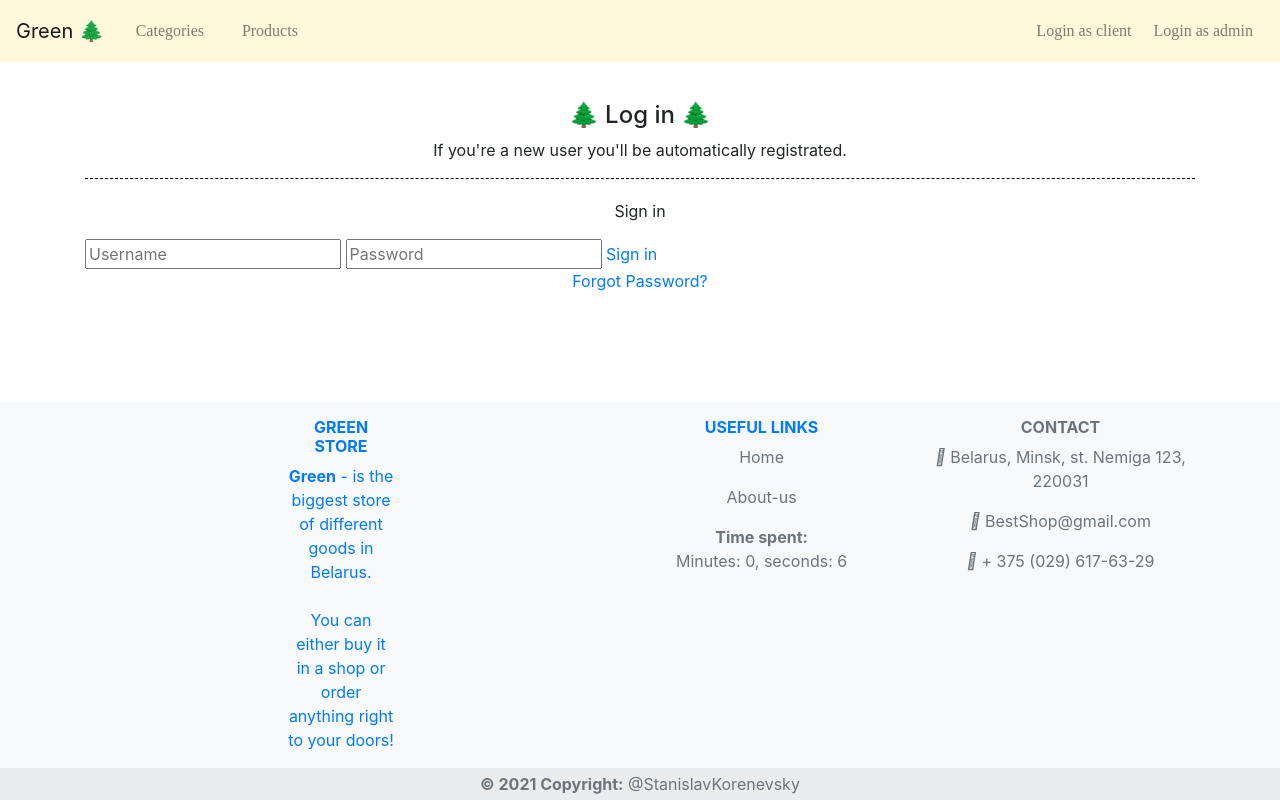
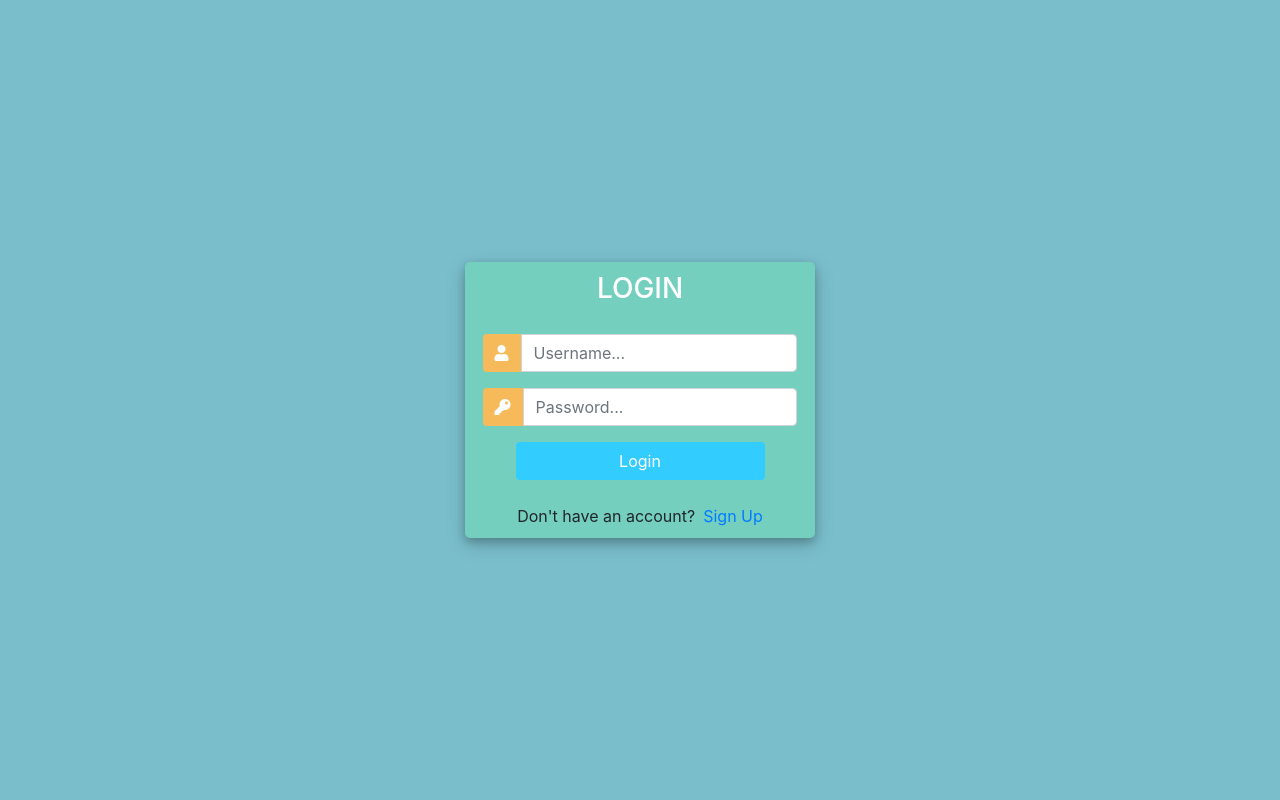
Before and after one commit to Stanislav-3/Web, a Django app: page /login/ in a window 1280 px wide. Run offline with Django 3.2, Linux system fonts and the light colour scheme; some libraries are stand-ins or nearby versions.

Commit message:
Added client registration

```diff
--- a/shop/main/urls.py
+++ b/shop/main/urls.py
@@ -10,5 +10,6 @@ urlpatterns = [
 
     path('categories/', views.get_categories, name='categories'),
 
-    path('login/', views.get_login_page, name='login')
+    path('login/', views.get_login_page, name='login'),
+    path('registration/', views.get_registration_page, name='registration')
 ]
--- a/shop/main/views.py
+++ b/shop/main/views.py
@@ -1,6 +1,12 @@
-from django.shortcuts import render
+from django.contrib import messages
+from django.contrib.auth import authenticate, login
+from django.contrib.auth.models import User
+from django.shortcuts import render, redirect
 from main.models import Product, Category
-
+from .forms import UserForm, ProfileForm
+from .models import Profile
+import logging
+logger = logging.getLogger(__name__)
 
 # Create your views here.
 
@@ -10,10 +16,6 @@ def get_main_page(request):
 
 def get_about_us_page(request):
     return render(request, "main/about_us.html", {})
-
-
-def get_login_page(request):
-    return render(request, "main/login.html", {})
 
 
 def get_products_page(request):
@@ -45,3 +47,57 @@ def get_specific_product(request, slug):
 def get_categories(request):
     categories = Category.objects.all()
     return render(request, "main/categories.html", {'categories': categories})
+
+
+# user stuff
+def get_login_page(request):
+    if (request.method == 'POST'):
+        username = request.POST.get('username')
+        password = request.POST.get('password')
+        try:
+            user = User.objects.get(username=username)
+            user = authenticate(request, username=username, password=password)
+            if user is not None:
+                login(request, user)
+                return redirect('categories')
+            else:
+                messages.info(request, 'Username or password is not correct')
+                return render(request, 'main/login.html', {})
+        except Exception as e:
+            messages.error(request, 'No such user')
+            logger.info('Wrong input')
+            return redirect('login')
+    else:
+        return render(request, 'main/login.html', {})
+
+
+def get_registration_page(request):
+    if request.method == "POST":
+        user_form = UserForm(request.POST)
+        profile_form = ProfileForm(request.POST)
+
+        # Проверяем есть ли уже пользователь с таким адресом почты.
+        email = request.POST.get('email')
+        if User.objects.filter(email=email).exists():
+            messages.error(request, 'This email already registred on site.')
+            return redirect('registration')
+
+        if User.objects.filter(username=request.POST.get('username')).exists():
+            messages.error(request, 'This username already registred on site.')
+            return redirect('registration')
+
+        if user_form.is_valid() and profile_form.is_valid():
+            new_user = user_form.save()
+            profile_test = Profile.objects.get(user=new_user)
+            profile_test.phone_number = profile_form.cleaned_data.get('phone_number', '')
+            profile_test.address = profile_form.cleaned_data.get('address', '')
+            profile_test.save()
+            return redirect('login')
+        else:
+            messages.error(request, 'Your data is incorrect')
+            return redirect('registration')
+
+    elif request.method == "GET":
+        user_form = UserForm()
+        profile_form = ProfileForm()
+    return render(request, 'main/registration.html', {'form': user_form, 'profile_form': profile_form})
--- a/shop/templates/base.html
+++ b/shop/templates/base.html
@@ -153,14 +153,14 @@
                                 </li>
                             </div>
                         </ul>
-{#                        <ul class="navbar-nav">#}
-{#                            {% if user.is_authenticated %}#}
-{#                                <div class="hello_user">#}
+                        <ul class="navbar-nav">
+                            {% if user.is_authenticated %}
+                                <div class="hello_user">
 {#                                    <li class="nav-item" style="font-family: cursive; font-size:medium; text-align:center; padding-top:2px">#}
 {#                                        <a class="nav-link" href="{% url 'user_profile_url' %}">Hello {{ user.username }}! ({{ user.wallet.get_balance }})</a>#}
 {#                                    </li>#}
-{#                                </div>#}
-{#                            {% endif %}#}
+                                </div>
+                            {% endif %}
                             <!-- Cart stuff here -->
 {#                            {% with total_items=cart|length %}#}
 {#                                    <li class="nav-item" style="font-family: cursive; font-size:medium; text-align:center; padding-top:2px;">#}
@@ -201,7 +201,7 @@
             </div>
         </header>
 
-        <!-- Сообщения разные -->
+        <!-- Сообщения -->
         {% if messages %}
             {% for message in messages %}
             <div class="message">
--- a/shop/templates/main/login.html
+++ b/shop/templates/main/login.html
@@ -1,41 +1,121 @@
-{% extends "./../base.html" %}
-{% load static %}
-
-    {% block pre-content %}
-        <span class="text-center">
-            <div class="bd-callout bd-callout-info">
-                <h4>
-                    &#x1F332 Log in &#x1F332
-                </h4>
-                <p>
-                    If you're a new user you'll be automatically registrated.
-                </p>
-            </div>
-        </span>
-    {% endblock %}
-
-    {% block content %}
+<!DOCTYPE html>
+<html>
 
 <head>
-  <link rel="stylesheet" href="css/style.css">
-  <link href="https://fonts.googleapis.com/css?family=Ubuntu" rel="stylesheet">
-  <meta name="viewport" content="width=device-width, initial-scale=1" />
-  <link rel="stylesheet" href="path/to/font-awesome/css/font-awesome.min.css">
-  <title>Sign in</title>
+	<title>Login</title>
+	<link rel="stylesheet" href="https://stackpath.bootstrapcdn.com/bootstrap/4.1.3/css/bootstrap.min.css" integrity="sha384-MCw98/SFnGE8fJT3GXwEOngsV7Zt27NXFoaoApmYm81iuXoPkFOJwJ8ERdknLPMO" crossorigin="anonymous">
+	<script src="https://ajax.googleapis.com/ajax/libs/jquery/3.3.1/jquery.min.js"></script>
+	<link rel="stylesheet" href="https://use.fontawesome.com/releases/v5.6.1/css/all.css" integrity="sha384-gfdkjb5BdAXd+lj+gudLWI+BXq4IuLW5IT+brZEZsLFm++aCMlF1V92rMkPaX4PP" crossorigin="anonymous">
+
+	<style>
+		body,
+		html {
+			margin: 0;
+			padding: 0;
+			height: 100%;
+			background: #7abecc !important;
+		}
+		.user_card {
+			width: 350px;
+			margin-top: auto;
+			margin-bottom: auto;
+			background: #74cfbf;
+			position: relative;
+			display: flex;
+			justify-content: center;
+			flex-direction: column;
+			padding: 10px;
+			box-shadow: 0 4px 8px 0 rgba(0, 0, 0, 0.2), 0 6px 20px 0 rgba(0, 0, 0, 0.19);
+			-webkit-box-shadow: 0 4px 8px 0 rgba(0, 0, 0, 0.2), 0 6px 20px 0 rgba(0, 0, 0, 0.19);
+			-moz-box-shadow: 0 4px 8px 0 rgba(0, 0, 0, 0.2), 0 6px 20px 0 rgba(0, 0, 0, 0.19);
+			border-radius: 5px;
+
+		}
+
+		.form_container {
+			margin-top: 20px;
+		}
+
+		#form-title{
+			color: #fff;
+
+		}
+
+		.login_btn {
+			width: 100%;
+			background: #33ccff !important;
+			color: white !important;
+		}
+		.login_btn:focus {
+			box-shadow: none !important;
+			outline: 0px !important;
+		}
+		.login_container {
+			padding: 0 2rem;
+		}
+		.input-group-text {
+			background: #f7ba5b !important;
+			color: white !important;
+			border: 0 !important;
+			border-radius: 0.25rem 0 0 0.25rem !important;
+		}
+		.input_user,
+		.input_pass:focus {
+			box-shadow: none !important;
+			outline: 0px !important;
+		}
+
+		#messages{
+			background-color: grey;
+			color: #fff;
+			padding: 10px;
+			margin-top: 10px;
+		}
+	</style>
+
 </head>
+<body>
+	<div class="container h-100">
+		<div class="d-flex justify-content-center h-100">
+			<div class="user_card">
+				<div class="d-flex justify-content-center">
+					<h3 id="form-title">LOGIN</h3>
+				</div>
+				<div class="d-flex justify-content-center form_container">
+					<form method="POST" action="">
+                        {% csrf_token %}
+						<div class="input-group mb-3">
+							<div class="input-group-append">
+								<span class="input-group-text"><i class="fas fa-user"></i></span>
+							</div>
+							<input type="text" name="username" placeholder="Username..." class="form-control">
+						</div>
+						<div class="input-group mb-2">
+							<div class="input-group-append">
+								<span class="input-group-text"><i class="fas fa-key"></i></span>
+							</div>
+								<input type="password" name="password" placeholder="Password..." class="form-control" >
+						</div>
 
-<body>
-  <div class="main">
-    <p class="sign" align="center">Sign in</p>
-    <form class="form1">
-      <input class="un " type="text" align="center" placeholder="Username">
-      <input class="pass" type="password" align="center" placeholder="Password">
-      <a class="submit" align="center">Sign in</a>
-      <p class="forgot" align="center"><a href="#">Forgot Password?</p>
+							<div class="d-flex justify-content-center mt-3 login_container">
+				 				<input class="btn login_btn" type="submit" value="Login">
+				   			</div>
+					</form>
 
+				</div>
 
-    </div>
+                {% for mes in messages %}
+                    <p id="messages">{{ mes }}</p>
+                {% endfor %}
+				<div class="mt-4">
+					<div class="d-flex justify-content-center links">
+						Don't have an account? <a href="{% url 'registration' %}" class="ml-2">Sign Up</a>
+					</div>
 
+				</div>
+			</div>
+		</div>
+	</div>
 </body>
 
-    {% endblock %}
+</html>
```
Also changed, not shown: shop/main/forms.py (added, +52 -0 lines), shop/main/models.py (+14 -61 lines), shop/shop/settings.py (+31 -0 lines), shop/templates/main/product.html (added, +78 -0 lines), shop/templates/main/registration.html (added, +18 -0 lines), shop/main/migrations/0004_delete_wallet.py (added), 1 other file.
